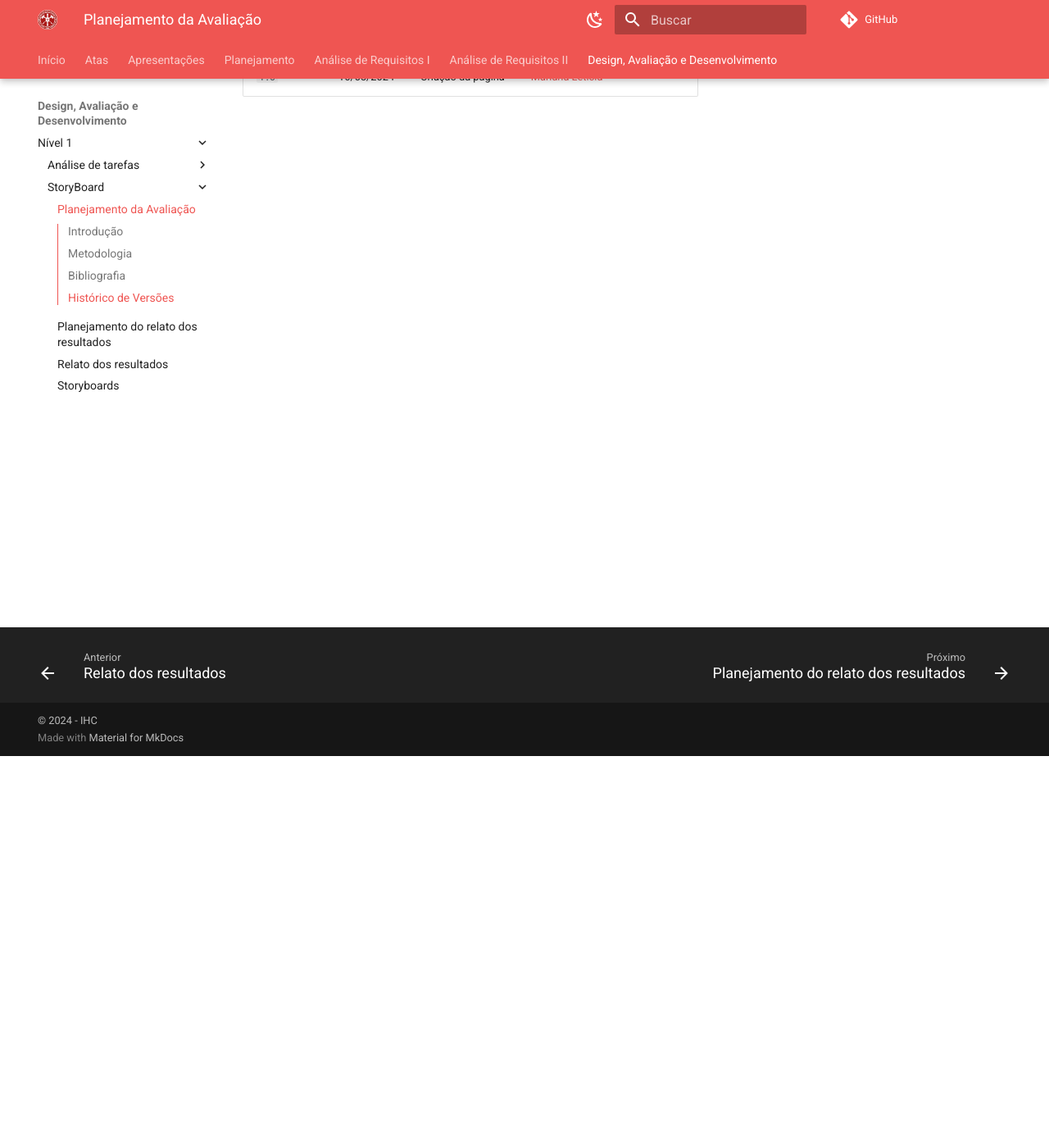
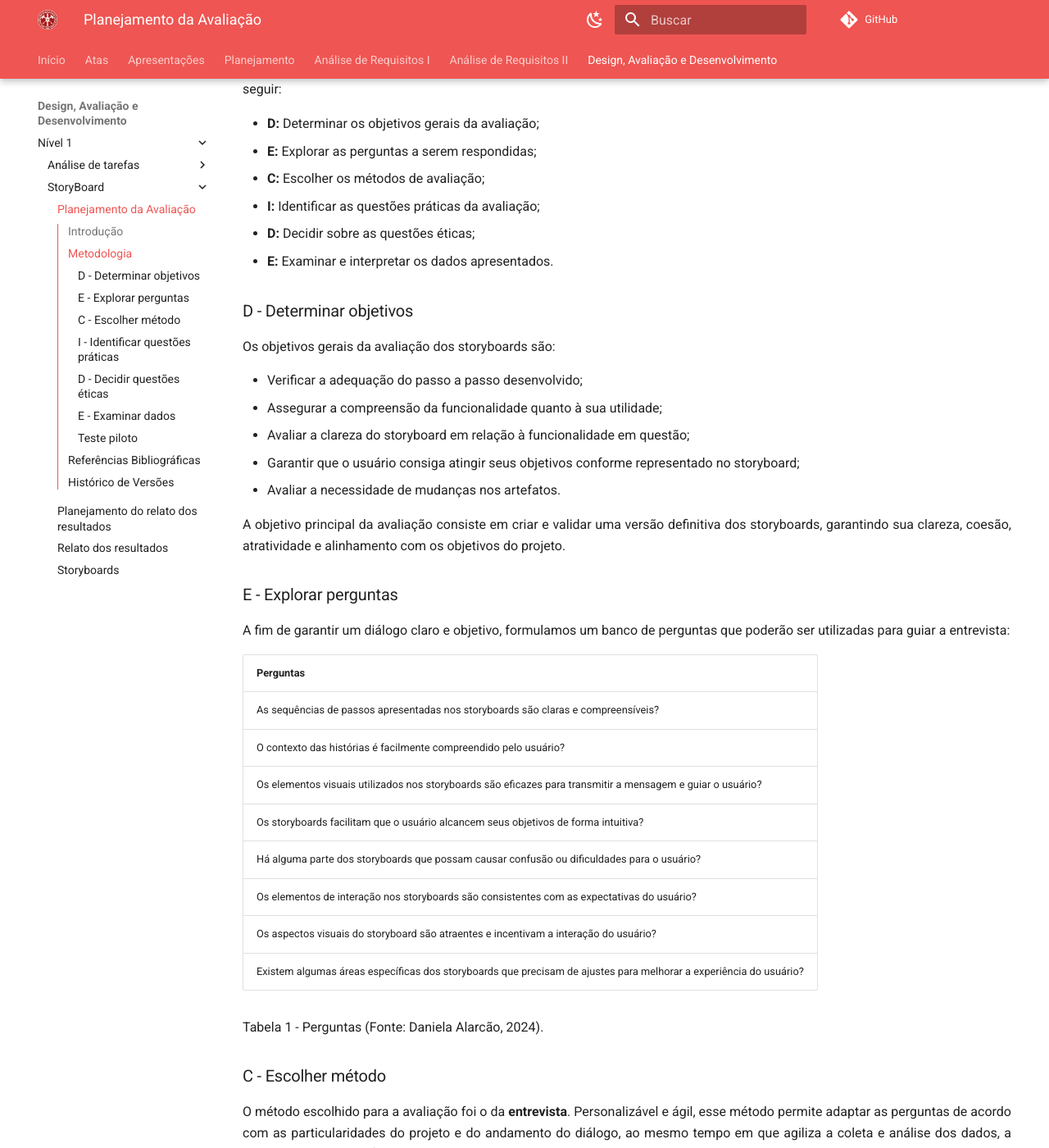
Before and after one commit to Interacao-Humano-Computador/2024.1-CBMERJ, an MkDocs documentation site: the page built from docs/design_avaliacao_desenvolvimento/nivel_1/story_board/planejamento_avaliacao.md, in a window 1280 px wide and 1400 px high, scrolled down 478 px. Shown: the whole window at 82% size. Built offline with MkDocs 1.6.1 and Material for MkDocs 9.7.7, drawn with Linux system fonts in a browser that asks for light colours; comment, search, counter and statistics services are not loaded; some of the changed text lies outside the part shown.

Commit message:
Planejamento Storyboards

```diff
--- a/docs/design_avaliacao_desenvolvimento/nivel_1/story_board/planejamento_avaliacao.md
+++ b/docs/design_avaliacao_desenvolvimento/nivel_1/story_board/planejamento_avaliacao.md
@@ -1,22 +1,68 @@
 ## Introdução
 
+<p style="text-align: justify;">Este planejamento de avaliação de storyboards utiliza o framework DECIDE e envolve uma análise criteriosa e sistemática dos storyboards desenvolvidos pelos integrantes da equipe. Storyboard é uma técnica de prototipação de baixa-fidelidade que oferece uma visão econômica e eficiente do fluxo de experiência do projeto, possibilitando a verificação do alinhamento e das decisões de design. Essa técnica permite que os usuários acompanhem com mais clareza o desenvolvimento de funcionalidades específicas. Através do framework DECIDE, é possível avaliar a eficácia dos storyboards e a eficiência do passo a passo, garantindo que os usuários consigam entender e executar as tarefas propostas, identificando assim pontos de melhoria no design do projeto.</p>
+
 ## Metodologia
+<p style="text-align: justify;">Para a avaliação dos storyboards, a metodologia escolhida inclui o uso do framework DECIDE e a aplicação de entrevistas. O nome <strong>DECIDE</strong> é um acrônimo, onde cada letra da palavra representa uma etapa a ser realizada no planejamento, conforme descrito a seguir:</p>
 
-<!-- precisa seguir o framework DECIDE( apague o comentário depois) -->
+- <strong>D:</strong> Determinar os objetivos gerais da avaliação;
+- <strong>E:</strong> Explorar as perguntas a serem respondidas;
+- <strong>C:</strong> Escolher os métodos de avaliação;
+- <strong>I:</strong> Identificar as questões práticas da avaliação;
+- <strong>D:</strong> Decidir sobre as questões éticas;
+- <strong>E:</strong> Examinar e interpretar os dados apresentados.
+
+### D - Determinar objetivos
+<p style="text-align: justify;">Os objetivos gerais da avaliação dos storyboards são: </p>
+- Verificar a adequação do passo a passo desenvolvido;
+- Assegurar a compreensão da funcionalidade quanto à sua utilidade;
+- Avaliar a clareza do storyboard em relação à funcionalidade em questão;
+- Garantir que o usuário consiga atingir seus objetivos conforme representado no storyboard;
+- Avaliar a necessidade de mudanças nos artefatos.
+
+<p style="text-align: justify;">A objetivo principal da avaliação consiste em criar e validar uma versão definitiva dos storyboards, garantindo sua clareza, coesão, atratividade e alinhamento com os objetivos do projeto. </p>
+
+### E - Explorar perguntas
+<p style="text-align: justify;">A fim de garantir um diálogo claro e objetivo, formulamos um banco de perguntas que poderão ser utilizadas para guiar a entrevista: </p>
+
+| Perguntas |
+|----------|
+| As sequências de passos apresentadas nos storyboards são claras e compreensíveis? |
+| O contexto das histórias é facilmente compreendido pelo usuário? |
+| Os elementos visuais utilizados nos storyboards são eficazes para transmitir a mensagem e guiar o usuário? |
+| Os storyboards facilitam que o usuário alcancem seus objetivos de forma intuitiva? |
+| Há alguma parte dos storyboards que possam causar confusão ou dificuldades para o usuário?|
+| Os elementos de interação nos storyboards são consistentes com as expectativas do usuário? |
+| Os aspectos visuais do storyboard são atraentes e incentivam a interação do usuário? |
+| Existem algumas áreas específicas dos storyboards que precisam de ajustes para melhorar a experiência do usuário? |
+<p>Tabela 1 - Perguntas (Fonte: Daniela Alarcão, 2024). </p>
+
+### C - Escolher método
+<p style="text-align: justify;"> O método escolhido para a avaliação foi o da <strong>entrevista</strong>. Personalizável e ágil, esse método permite adaptar as perguntas de acordo com as particularidades do projeto e do andamento do diálogo, ao mesmo tempo em que agiliza a coleta e análise dos dados, a partir da obtenção de feedbacks detalhados e qualitativos. </p>
+
+### I - Identificar questões práticas
+A definir
+
+### D - Decidir questões éticas
+<p style="text-align: justify;">Em consonância com os princípios éticos e de integridade, foi elaborado um termo de consentimento que deverá ser assinado por cada entrevistado antes do início da avaliação dos storyboards. Este documento detalha os procedimentos envolvidos na entrevista e a forma como os dados serão utilizados. A assinatura deste termo será voluntária e demonstrará o consentimento informado do participante para realizar a entrevista. Tal medida visa assegurar que todos os envolvidos estejam plenamente cientes e confortáveis com sua participação. </p>
+
+<!-- inserir termo de consentimento -->
+
+### E - Examinar dados
+
+### Teste piloto
 
 <!-- precisarão ser gravadas TODAS AS ENTREVISTAS -->
 
 <!-- precisa de um termo de concentimento para as entrevistas -->
 
-<!-- precisa de um teste piloto -->
-
 <!-- fica ao critério do pessoal encarregado ver se cria uma página apenas para o termo de consentimento ou não(dentro das pastas de nivel_1> análise de tarefas) -->
 
-## Bibliografia
-
-
+## Referências Bibliográficas
+> 1. FORTUNATO, Caíque. “Framework DECIDE e Avaliação.”. 9 Mar. 2020. medium.com/caiquefortunato/framework-decide-e-avaliação. Acesso em 20 de Maio de 2024.
 ## Histórico de Versões
 
 | Versão |    Data    | Descrição                                 | Autor(es)                                       | Revisor(es)                                    |
 | ------ | :--------: | ----------------------------------------- | ----------------------------------------------- | ---------------------------------------------- |
 | `1.0`   | 16/05/2024 | Criação da página                         | [Mariana Letícia](https://github.com/Marianannn) |     |
+| `2.0`   | 20/05/2024 | Iniciando desenvolvimento de conteúdo da página                         | [Daniela Alarcão](https://github.com/danialarcao) |     |
```
